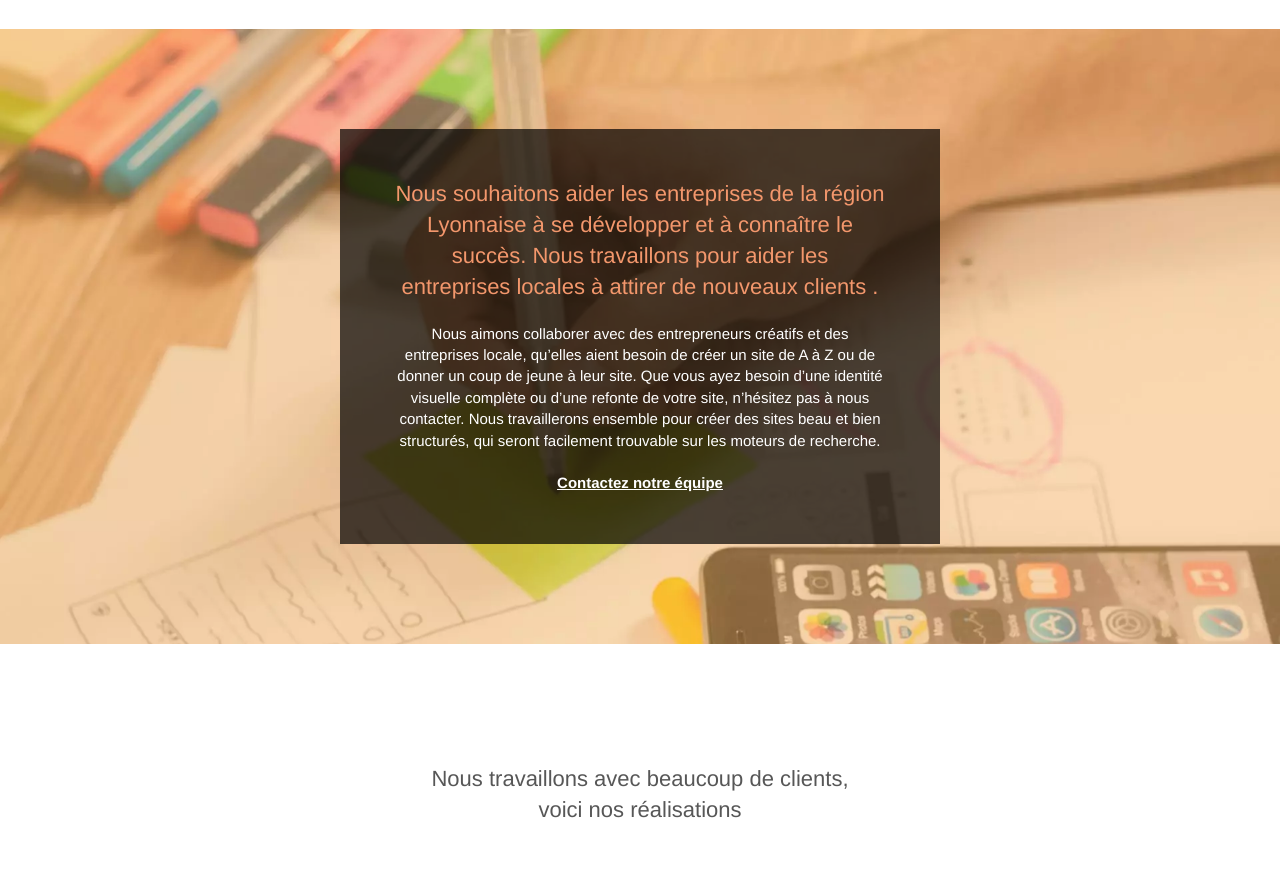
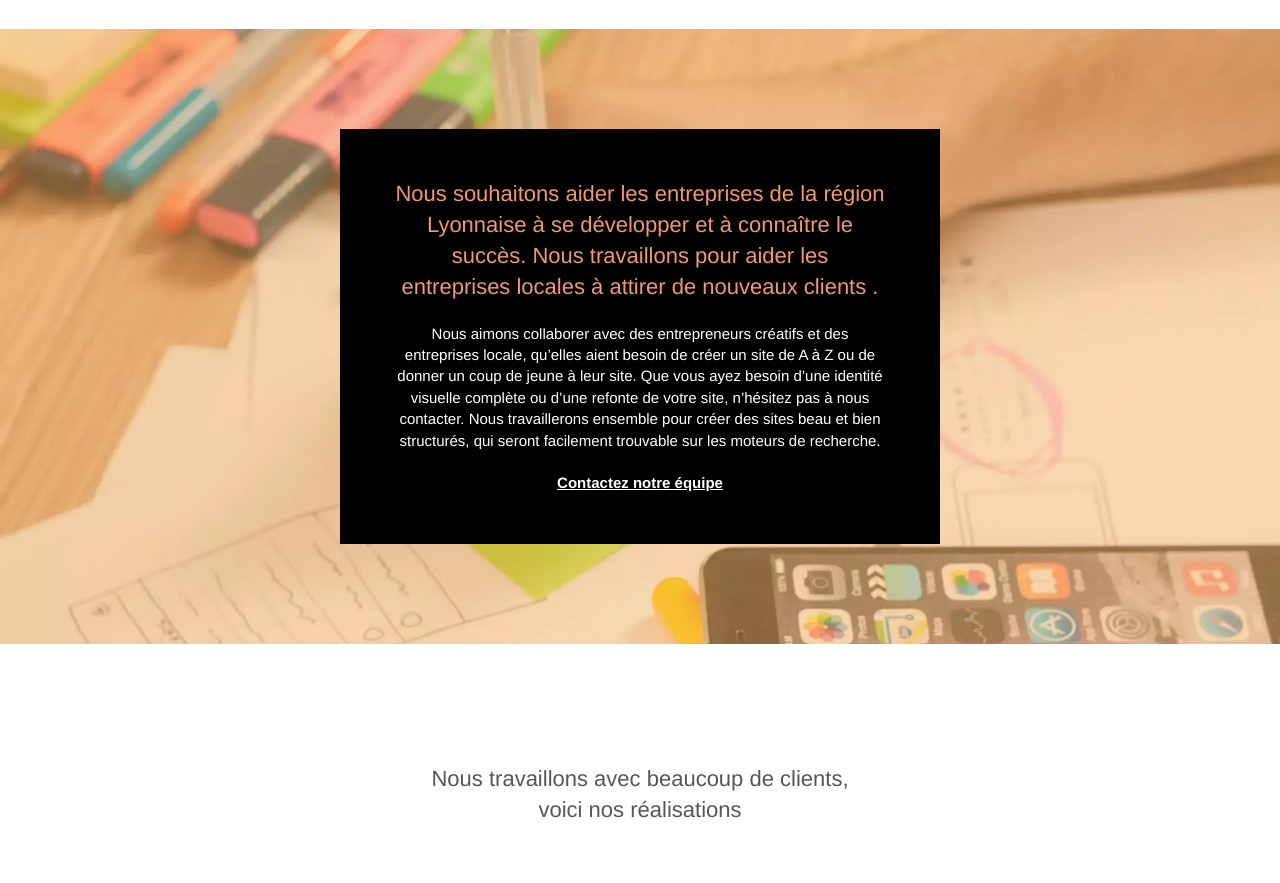
Before and after one commit to tpainsec/La-panthere, a plain HTML site: page index.html in a window 1280 px wide. Shown: the part 1220-2103 px from the top of the page. Drawn offline with Linux system fonts and the light colour scheme.

Commit message:
class black-background modifiée, désormais opacité à 1

```diff
--- a/style.css
+++ b/style.css
@@ -745,7 +745,7 @@ h4 {
 }
 
 .black-background {
-    background-color: rgba(0, 0, 0, 0.7);
+    background-color: rgb(0, 0, 0);
     padding: 40px 40px 40px 40px;
 }
 
```
